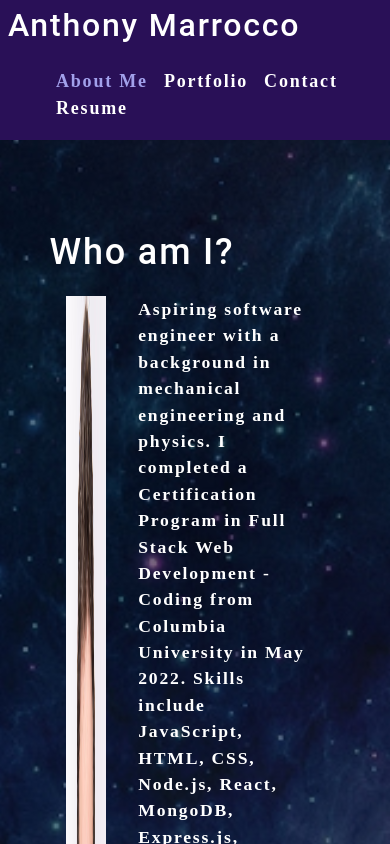
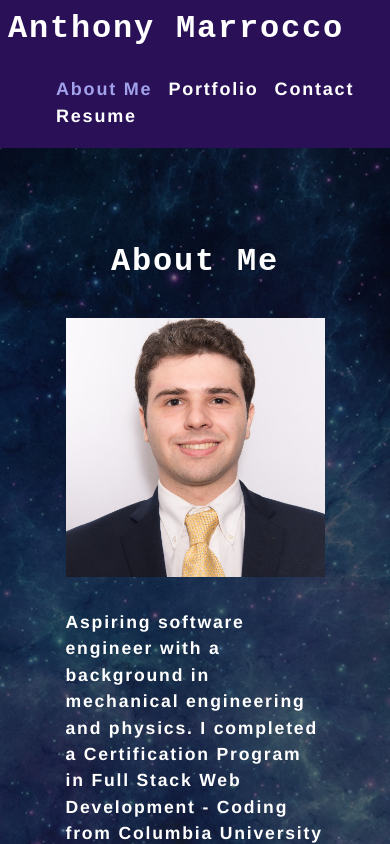
Before and after one commit to ajmarrocco/ajmportfolio, a React (Create React App) app: page / in a window 390 px wide. Shown: the top 844 px of the page. Built offline with nearby package versions, Linux system fonts and the light colour scheme.

Commit message:
added media queries for about me section

```diff
--- a/src/components/About/index.js
+++ b/src/components/About/index.js
@@ -5,15 +5,17 @@ function About() {
 
     return (
         <section className="my-5" >
-            <h1 id="about">Who am I?</h1>
-            <div className="flex-row">
-                <img src={profileImage} className="my-2 px-2" style={{ width: "25%" }} alt="cover"  />
+            <h1 className="my-2 px-2" id="about">About Me</h1>
+            <div className="about-div flex-row">
+                <img src={profileImage} className="about-img my-2 px-2" alt="cover"  />
                 {/* <div className="my-2"> */}
-                <p className="my-2 px-2" style={{ width: "70%" }}>
+                <p className="about-p my-2 px-2">
                     Aspiring software engineer with a background in mechanical engineering and physics.  I completed a
                     Certification Program in Full Stack Web Development - Coding from Columbia University in May 2022. Skills
                     include JavaScript, HTML, CSS, Node.js, React, MongoDB, Express.js, GraphQL, Apollo, Bootstrap, OOP and TDD.
-                    Independently, I have also learned C#, C++, Java. AWS, and Python.  Recently, I created a project that intends to
+                    Independently, I have also learned C#, C++, Java. AWS, and Python.  Please review my portfolio, resume, feel
+                    to contact me with any inquiries!
+                    {/* Recently, I created a project that intends to
                     provide a desired trip location itinerary for the user. That information will then display the Hotels, Restuarants,
                     Attractions, and ratings for multiple locations using information obtained from Google Maps API.  The technologies used
                     for this project were React.js, Node.js, Express.js, JavaScript, MongoDB, Mongoose, Apollo Server, GraphQL, and Heroku.
@@ -21,7 +23,7 @@ function About() {
                     never complete until it undergoes a close review for ease of use and an impactful user experience. The goal of each
                     project is to use my skills to create a well thought out and engaging application. As a team player with a strong work
                     ethic, I have a great desire to utilize my skills in an accelerating, motivated team in the software engineering field
-                    to further my knowledge as well as provide a new perspective of the current task.
+                    to further my knowledge as well as provide a new perspective of the current task. */}
                 </p>
                 {/* </div> */}
             </div>
--- a/src/components/Footer/index.js
+++ b/src/components/Footer/index.js
@@ -3,7 +3,7 @@ import React from 'react'
 function Footer() {
 
     return (
-        <footer class="mx-2">
+        <footer className="mx-2">
             <h3>&copy; 2022 by Anthony Marrocco 🌌</h3>
         </footer>
     )
--- a/src/index.css
+++ b/src/index.css
@@ -41,7 +41,7 @@ body {
   letter-spacing: .1em;
   /* background: var(--dark); */
   color: var(--light);
-  font-family: 'Poiret One', cursive;
+  font-family: 'Helvetica', sans-serif;
 
 }
 
@@ -51,10 +51,10 @@ h3,
 h4,
 h5,
 h6 {
-  font-family: 'Roboto', sans-serif;
-  font-weight: 500;
+  font-family: 'Courier New', sans-serif;
+  font-weight: 600;
   margin: 5px 0;
-  line-height: 1.25;
+  /* line-height: 1.25; */
 }
 
 h1 {
@@ -284,6 +284,19 @@ button {
 	padding: 10px 15px;
 }
 
+/* .about-div{
+  text-align: center;
+} */
+
+.about-img{
+  width: 25%;
+}
+
+
+.about-p{
+  width: 70%;
+}
+
 a {
 	border-radius: 5px;
 	color: var(--primary);
@@ -331,3 +344,46 @@ footer h2, footer h3{
   padding: 20px;
   text-shadow: var(--blue-shadow);
 }
+
+@media screen and (max-width: 1020px) {
+  #about{
+    text-align: center;
+  }
+
+  .about-img{
+    display: block;
+    text-align: center;
+    margin-left: auto;
+    margin-right: auto;
+    width: 50%;
+  }
+
+  .about-p{
+    width: 100%;
+  }
+
+}
+
+@media screen and (max-width: 768px) {
+  .about-img{
+    width: 75%;
+  }
+
+  h1{
+    font-size: 2rem;
+  }
+
+  h3{
+    font-size: 1.5rem;
+  }
+}
+
+@media screen and (max-width: 575px) {
+  .about-img{
+    width: 100%;
+  }
+
+  h3{
+    font-size: 1rem;
+  }
+}
```
